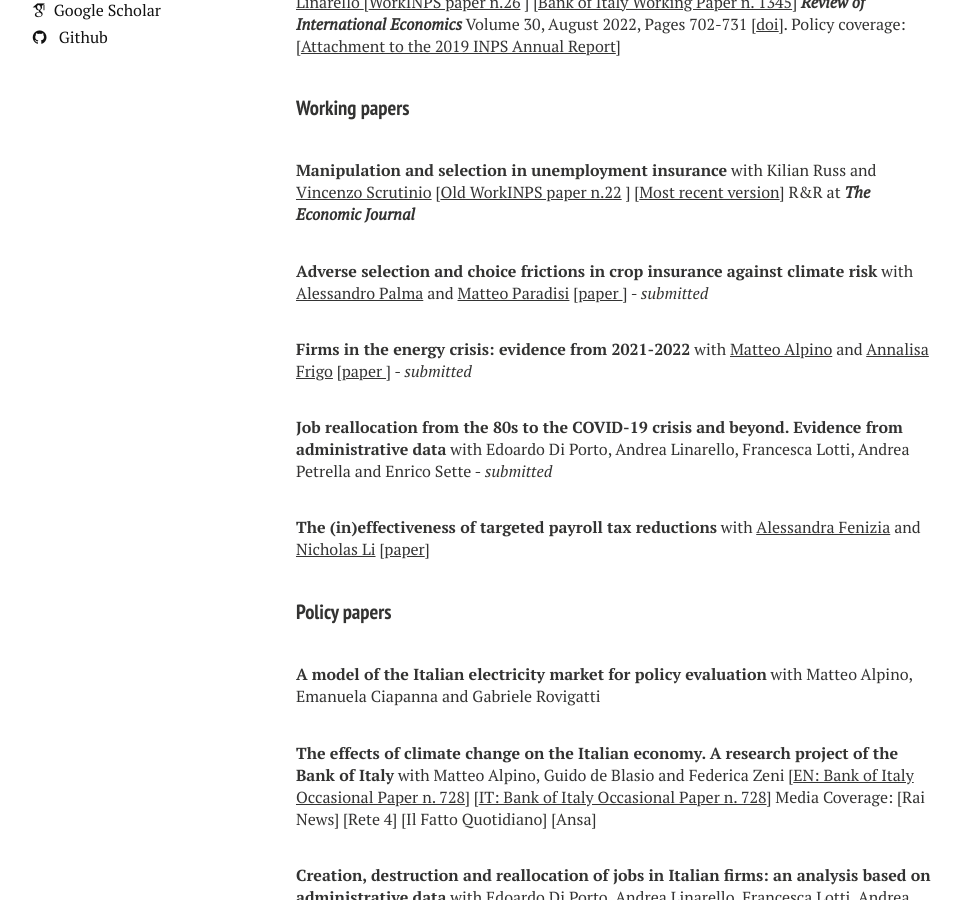
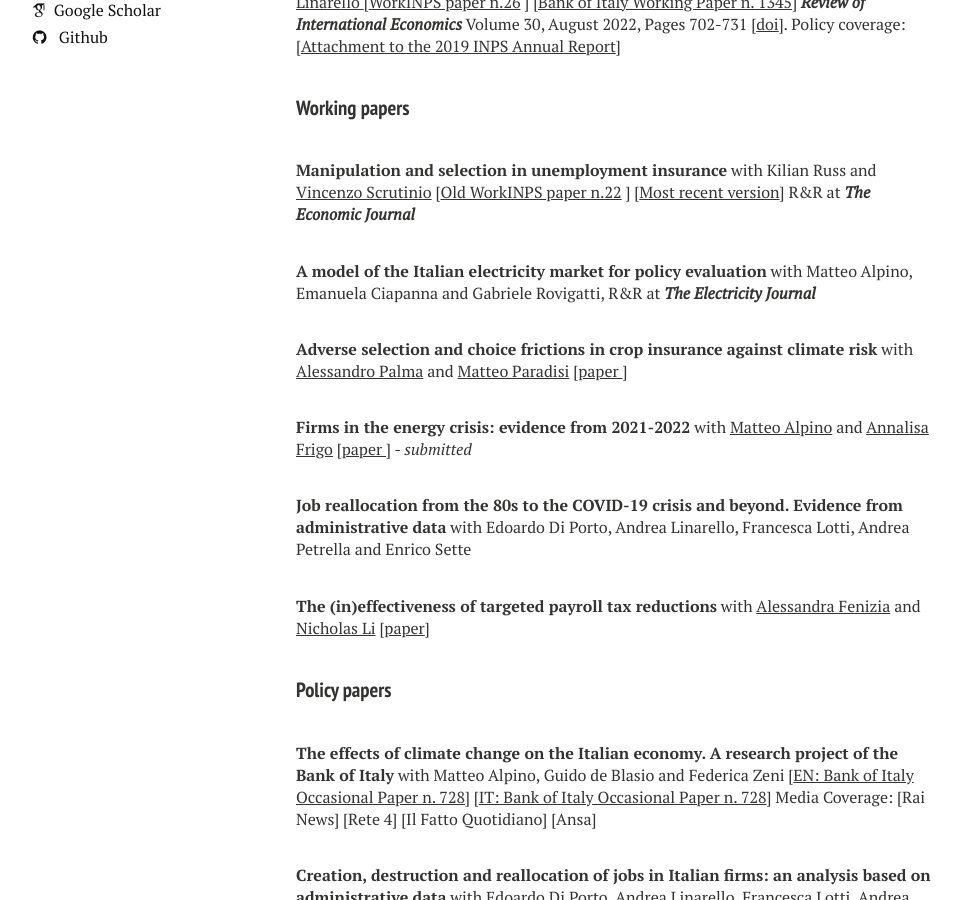
Before and after one commit to luca-citino/luca-citino.github.io, a Jekyll site: the page built from research.md, in a window 1280 px wide and 900 px high, scrolled down 456 px. Shown: the whole window, without its empty margins (24-985 px from the left). Built offline with Jekyll 4.4.1, drawn with Linux system fonts in a browser that asks for light colours; nearby versions of some CDN libraries; some web fonts are replaced.

Commit message:
Update research.md

```diff
--- a/research.md
+++ b/research.md
@@ -14,11 +14,13 @@ title: Research
 
 **Manipulation and selection in unemployment insurance**  with Kilian Russ and <a href="https://sites.google.com/view/vincenzoscrutinio/home">Vincenzo Scrutinio</a> [<a href="https://www.inps.it/docallegatiNP/Mig/InpsComunica/WorkInps_Papers/22_gennaio_2019_Happy%20Birthday_citino_russ_scrutinio.pdf">Old WorkINPS paper n.22</a> ]  [<a href="https://luca-citino.github.io/docs/targeted_ui-1.pdf">Most recent version</a>] R&R at **<i>The Economic Journal</i>**
 
-**Adverse selection and choice frictions in crop insurance against climate risk** with <a href="https://sites.google.com/view/alessandropalma/home">Alessandro Palma</a> and <a href="https://www.matteoparadisi.com/">Matteo Paradisi</a> [<a href="https://luca-citino.github.io/docs/cpp_aug20204.pdf">paper </a>] - _submitted_
+**A model of the Italian electricity market for policy evaluation** with Matteo Alpino, Emanuela Ciapanna and Gabriele Rovigatti, R&R at **<i>The Electricity Journal</i>**
+
+**Adverse selection and choice frictions in crop insurance against climate risk** with <a href="https://sites.google.com/view/alessandropalma/home">Alessandro Palma</a> and <a href="https://www.matteoparadisi.com/">Matteo Paradisi</a> [<a href="https://luca-citino.github.io/docs/cpp_aug20204.pdf">paper </a>]
 
 **Firms in the energy crisis: evidence from 2021-2022**  with <a href="https://sites.google.com/site/alpinomtt">Matteo Alpino</a> and <a href="https://annalisafrigo.weebly.com/">Annalisa Frigo</a> [<a href="https://luca-citino.github.io/docs/INVIND.pdf">paper </a>] - _submitted_
 
-**Job reallocation from the 80s to the COVID-19 crisis and beyond. Evidence from administrative data** with Edoardo Di Porto, Andrea Linarello, Francesca Lotti, Andrea Petrella and Enrico Sette - _submitted_
+**Job reallocation from the 80s to the COVID-19 crisis and beyond. Evidence from administrative data** with Edoardo Di Porto, Andrea Linarello, Francesca Lotti, Andrea Petrella and Enrico Sette
 
 **The (in)effectiveness of targeted payroll tax reductions** with <a href="https://sites.google.com/site/alessandrafenizia/">Alessandra Fenizia</a> and <a href="https://sites.google.com/view/nicholasli">Nicholas Li</a> [<a href="https://luca-citino.github.io/docs/FLC_Jan2024.pdf">paper</a>]
 
```
Also changed, not shown: other parts of research.md (+0 -1 lines).
